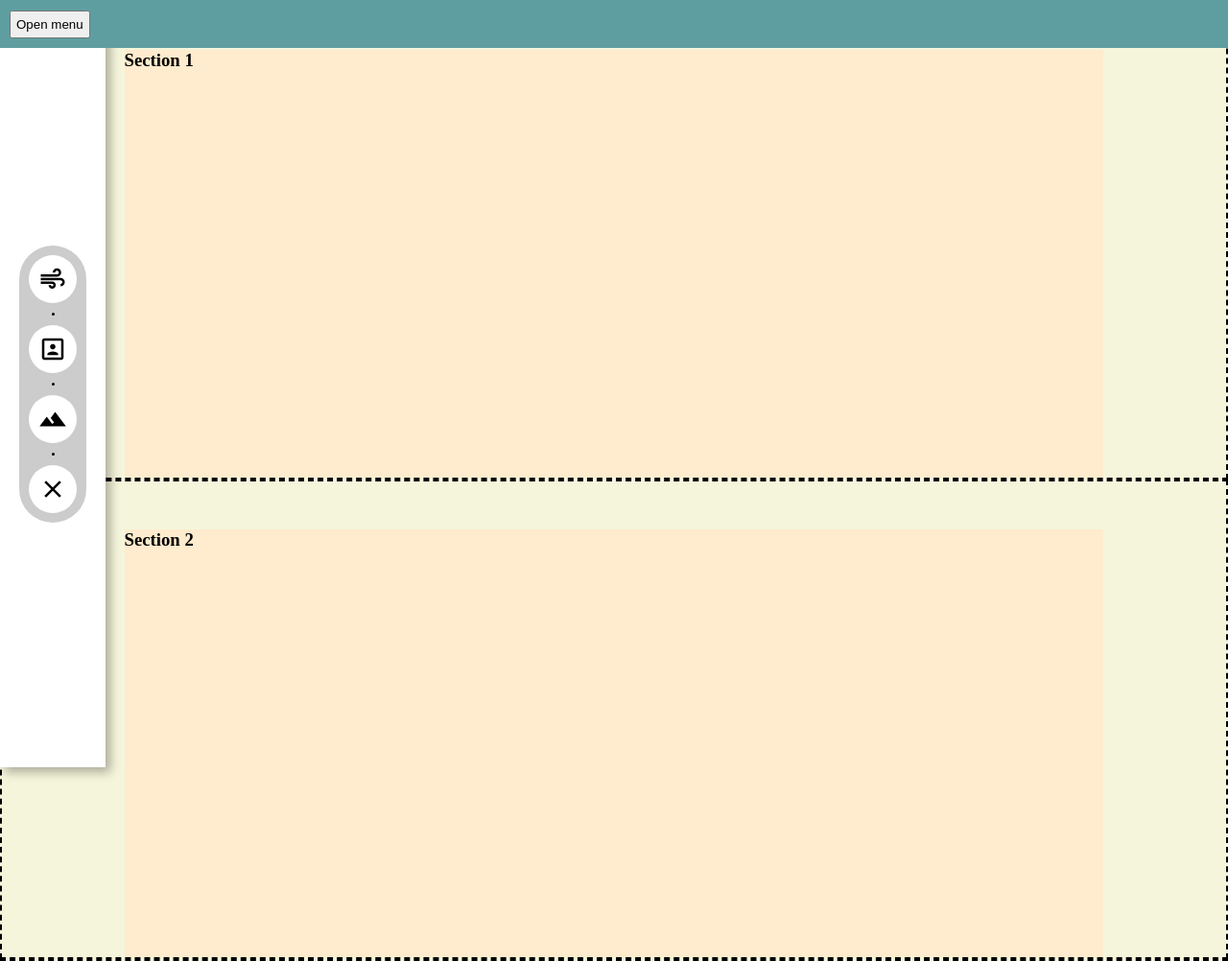
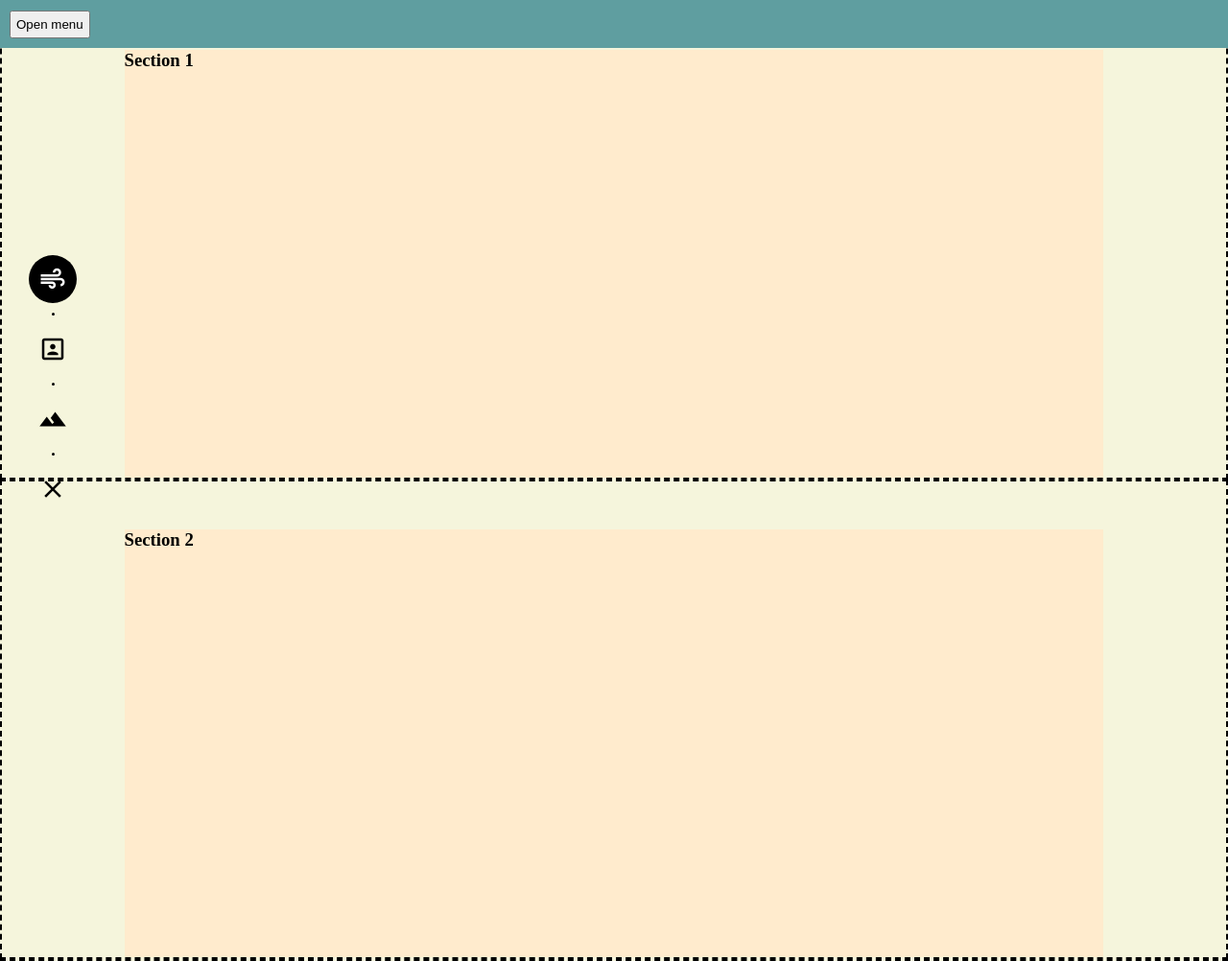
Before and after one commit to bobk810i/iSlideJS-library, a plain HTML site: page index.html in a window 1280 px wide. Shown: the top 1002 px of the page at 96% size. Drawn offline with Linux system fonts and the light colour scheme.

Commit message:
Update
Most of the funcionality

```diff
--- a/iSlide/iSlide-script.js
+++ b/iSlide/iSlide-script.js
@@ -1,24 +1,33 @@
 const defaults = {
     indicator_radius: 20, //DONE
     bar_radius: 20, //DONE
-    position: 'left',
+    position: 'left', //DONE
     dividers: 'vertical', //DONE
     icons_size: 20, //DONE
     background_width: 'auto', //DONE
-    auto_hide: false,
+    auto_hide: false, // ====================================================
     z_index: 3, //DONE
-    aniamtion_speed: 0.2, //s
-    smooth_scrolling: true,
-    selection_range: [-70, 100], //px //ZMIENIĆ NA POPRAWNE
+    aniamtion_speed: 0.2, //s ===============================================
+    smooth_scrolling: 'auto', //DONE
+    scrolling_offset: 0, //DONE
+    selection_range: [-10, 400], //DONE
     //Colors
-    bar_color: '#cccccc', //DONE
-    background_color: '#ffffff', //DONE
+    bar_color: 'transparent', //DONE
+    background_color: 'transparent', //DONE
     icons_color: '#000000', //DONE
-    icons_active_color: '#039dfc',
-    indicators_color: '#ffffff', //DONE
-    indicators_active_color: '#039dfc', //DONE
+    icons_active_color: '#ffffff', //DONE
+    indicators_color: 'transparent', //DONE
+    indicators_active_color: '#000000', //DONE
     dividers_color: '#000000', //DONE
 }
+
+// TODO:
+// - hiding button (if there is a button (class or data attribute) then apply hiding (depending on the position))
+// - auto_hide (hide automaticly after scroll or clicking outside)
+// - animation_speed
+
+// SOON:
+// - Tooltips after hover
 
 const defaultDivider = [3, 20] //width, height
 
@@ -26,13 +35,103 @@ class iSlide {
     constructor(objectClass, options){
         this.objectClass = objectClass;
         this.options = options;
-        this.demo(); // function initialization
+        this.icons_sliders = []; // icons and stop objects matched together - global variable
+        this.#scrollOnRefresh();
     }
-    demo(){ // function inside class
-        document.addEventListener('scroll', (e)=>{
-            console.log('scrolled');
+
+    #findIcon(stopPoint){
+        let icon = null;
+        this.icons_sliders.forEach((matchPoint)=>{
+            if(matchPoint[0] == stopPoint){
+                icon = matchPoint[1];
+            }
+        })
+        return icon;
+    }
+
+    #matchIcons(stopPoints){
+        let list = [];
+        stopPoints.forEach((point)=>{
+            let nameAttribute = point.getAttribute('data-islide-name');
+            let icon = document.getElementById(nameAttribute);
+            list.push([point, icon]); // match point and icon
+        })
+        return list;
+    }
+
+    #getOffsetTop(element){ // returns top offset of the element
+        let offset_top = element.getBoundingClientRect().top;
+        return offset_top;
+    }
+
+    #scrollOnRefresh(){ // to move page and set current selection
+        window.scrollBy(0, 1);
+    }
+
+    #scrollEffect(){ // icons selecting when on the screen
+        let sliderStopList = [];
+        if(this.options.icons != undefined){ // check if icons are defined
+            Object.entries(this.options.icons).forEach((element)=>{ // List through icons to find their names and match them with data-islide-name attribute
+                let dataName = element[0];
+                let htmlObject = document.querySelector(`[data-islide-name = ${dataName}]`);
+                sliderStopList.push(htmlObject);
+            })
+            document.addEventListener('scroll', (e)=>{ // scroll event to highlight icons
+                sliderStopList.forEach((stopElement)=>{
+                    let offset = this.#getOffsetTop(stopElement);
+                    let icon = this.#findIcon(stopElement); // find an icon to the indicator
+                    if(this.options.selection_range != undefined){ // check for the options range
+
+                    }else{
+                        if(offset >= defaults.selection_range[0] && offset <= defaults.selection_range[1]){ // set highlight colors
+                            // Set icon and indicator active
+                            if(this.icons_active_color != undefined){ // check for the options icons_active_color
+                                icon.style.color = this.options.icons_active_color;
+                            }else{
+                                icon.style.color = defaults.icons_active_color;
+                            }
+
+                            if(this.options.indicators_active_color != undefined){ // check for the options indicators_active_color
+                                icon.style.backgroundColor = this.options.indicators_active_color;
+                            }else{
+                                icon.style.backgroundColor = defaults.indicators_active_color;
+                            }
+
+                        }else{
+                            if(this.options.indicators_color != undefined){ // check for the options icons_color
+                                icon.style.backgroundColor = this.options.indicators_color;
+                            }else{
+                                icon.style.backgroundColor = defaults.indicators_color;
+                            }
+
+                            if (this.options.icons_color != undefined){ /// check for the options indicators_color
+                                icon.style.color = this.options.icons_color;
+                            }else{
+                                icon.style.color = defaults.icons_color;
+                            }
+                        }
+                    }
+                })
+            })
+        }
+    }
+
+    #scrollOnCLick(){
+        this.icons_sliders.forEach((iconMatch)=>{
+            iconMatch[1].addEventListener('click', (e)=>{
+                let htmlWindowPosition = this.#getOffsetTop(document.querySelector('html')); // top offset of the html position
+                let elementOffset = (-htmlWindowPosition) + this.#getOffsetTop(iconMatch[0]);
+                if(this.options.scrolling_offset != undefined){ //check for the offset top option
+                    let scrollPosition = elementOffset - this.options.scrolling_offset;
+                    window.scrollTo(0, scrollPosition);
+                }else{
+                    let scrollPosition = elementOffset - defaults.scrolling_offset;
+                    window.scrollTo(0, scrollPosition);
+                }
+            })
         })
     }
+
     mount(){ // main initialization function
         if(this.options != undefined){ // Check if options exsist
             if(this.options.icons != undefined){ // Check if icons exsist (options, icons - two core elements)
@@ -44,7 +143,12 @@ class iSlide {
                 slider_bar.classList.add('iSlide-slider-bar'); // Add class
                 slider_background.appendChild(slider_bar); // Append to prevoius element
                 // Create icons and dividers
-                let slider_points = document.querySelectorAll('.iSlide'); // Select all elements with class "iSlide"
+                let slider_points = [];
+                Object.entries(this.options.icons).forEach((element)=>{ // List through stop points which have matching options icons names
+                    let dataName = element[0];
+                    let htmlObject = document.querySelector(`[data-islide-name = ${dataName}]`);
+                    slider_points.push(htmlObject);
+                })
                 slider_points.forEach((point)=>{
                     let point_name = point.getAttribute('data-islide-name');
                     let icon = this.options.icons[point_name];
@@ -52,18 +156,7 @@ class iSlide {
                     newIcon.classList.add('material-icons'); // Add class
                     newIcon.classList.add('islide-slider-indicator'); // Add class
                     newIcon.innerHTML = icon; // Set icon
-
-                    if(this.options.indicators_color != undefined){ // Adding background color from options
-                        newIcon.style.backgroundColor = this.options.indicators_color;
-                    }else{
-                        newIcon.style.backgroundColor = defaults.indicators_color;
-                    }
-
-                    if (this.options.icons_color != undefined){ // Adding icons color from options
-                        newIcon.style.color = this.options.icons_color;
-                    }else{
-                        newIcon.style.color = defaults.icons_color;
-                    }
+                    newIcon.id = point_name; // set id same as point name
 
                     slider_bar.appendChild(newIcon); // Append icons to slider bar
                     let divider = document.createElement('div'); // Create element
@@ -81,6 +174,9 @@ class iSlide {
                 // Add everything at the top of the objectClass from constructor
                 let menuMountObject = document.querySelector(this.objectClass);
                 menuMountObject.appendChild(slider_background);
+
+                // Set global variable - match icons with stopPoints
+                this.icons_sliders = this.#matchIcons(slider_points);
 
                 // Add styles (options)
                 if(this.options.indicator_radius != undefined){
@@ -191,22 +287,6 @@ class iSlide {
                     })
                 }
 
-                // too complex i think
-                // if(this.options.background_width != undefined){
-                //     if(this.options.position == 'top' || this.options.position == 'bottom'){ // depending on the position
-                //         slider_background.style.width = '100vw';
-                //         slider_background.style.height = this.options.background_width;
-                //     }else{
-                //         slider_background.style.width = this.options.background_width;
-                //         slider_background.style.height = '100vh';
-                //     }
-                // }else{
-                //     if(this.options.position == 'left' || this.options.position == 'right'){ // depending on the position
-                //         slider_background.style.width = '100vw';
-                //         slider_background.style.height = this.options.background_width;
-                //     }
-                // }
-
                 if(this.options.z_index != undefined){
                     slider_background.style.zIndex = this.options.z_index;
                 }else{
@@ -217,6 +297,20 @@ class iSlide {
                     slider_background.style.boxShadow = this.options.background_shadow + 'px ' + this.options.background_shadow + 'px 10px rgba(0, 0, 0, 0.3)';
                 }else{
                     slider_background.style.boxShadow = 'none';
+                }
+
+                if(this.options.smooth_scrolling != undefined){
+                    let html = document.querySelector('html');
+                    switch(this.options.smooth_scrolling){
+                        case true:
+                            html.style.scrollBehavior = 'smooth';
+                            break;
+                        default:
+                            html.style.scrollBehavior = defaults.smooth_scrolling;
+                    }
+                }else{
+                    let html = document.querySelector('html');
+                    html.style.scrollBehavior = defaults.smooth_scrolling;
                 }
 
                 //Colors
@@ -239,24 +333,9 @@ class iSlide {
         }else{
             console.warn('iSlide options not defined');
         }
+        // Run scrolling effect function after mounting
+        this.#scrollEffect();
+        // Run scroll on click function
+        this.#scrollOnCLick();
     }
 }
-
-// function scrolling(){
-//     window.scrollTo(0, 300);
-//     console.log('done');
-// }
-
-
-
-// const stopElements = document.querySelectorAll('.iSlide');
-// stopElements.forEach((element)=>{
-//     console.log(element.getAttribute('data-islide-name')); // getting attribute
-// })
-
-// TODO
-// - SET GOOD DEFAULTS
-// - selection range
-// - animation speed
-// - scrolling offset
-// - auto hide
--- a/iSlide/iSlide-style.css
+++ b/iSlide/iSlide-style.css
@@ -16,9 +16,11 @@
 .islide-slider-divider {
   border-radius: 10px; /* OK */
   margin: 10px; /* OK */
+  transition: 0.1s ease; /* OK */
 }
 
 .islide-slider-indicator {
   padding: 10px; /* Set to optimal */
   cursor: pointer;
+  transition: 0.1s ease; /* OK */
 }
--- a/script.js
+++ b/script.js
@@ -5,7 +5,8 @@ const options = {
     icons_size: 30,
     position: 'left',
     z_index: 2,
-    background_shadow: 5,
+    smooth_scrolling: true,
+    scrolling_offset: 50,
     icons: {
         section1: 'air',
         section2: 'portrait',
@@ -17,3 +18,5 @@ const options = {
 let obiekt = new iSlide('.demoMenuObject', options);
 
 obiekt.mount();
+
+// No need to put "iSlide" class on elements - just the data-islide-name
```
Also changed, not shown: index.html (+5 -5 lines).
